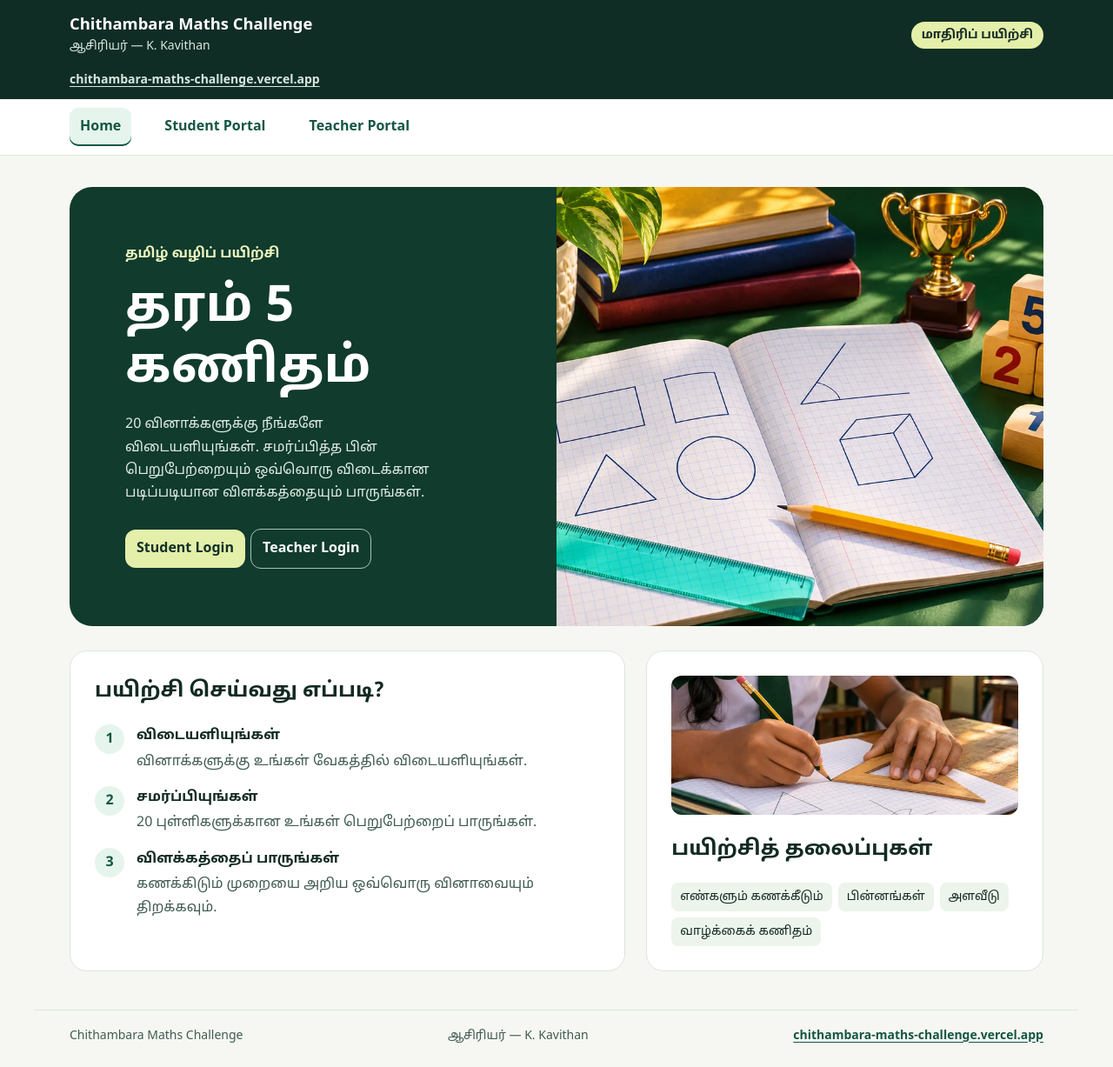
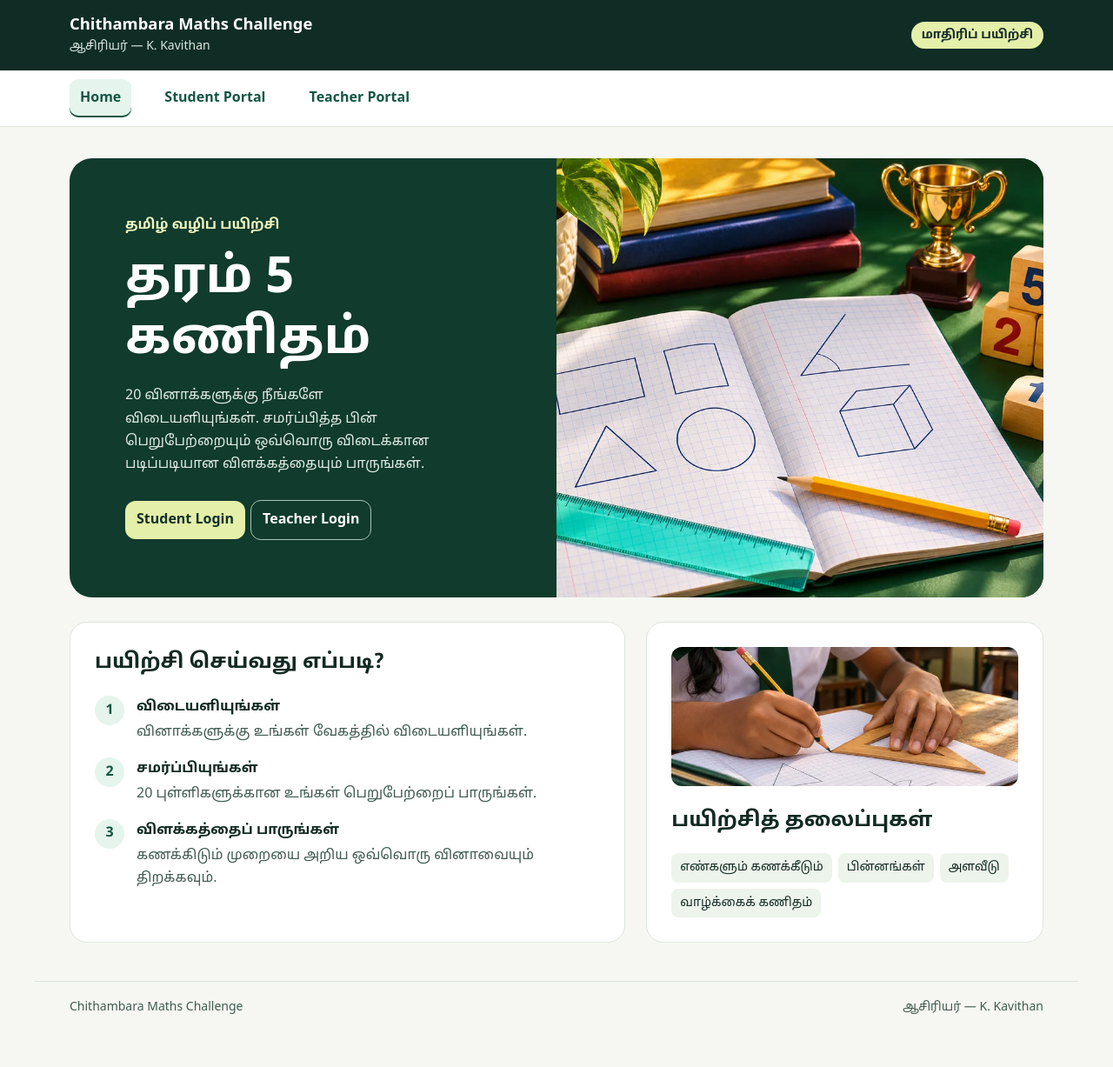
Before and after one commit to sanjeek/srilanka-tamil-maths-tutorial, a plain HTML site: page index.html in a window 1280 px wide. Shown: the whole page at 87% size. After the commit the page ends 1194 px from the top, so only its background shows below. Drawn offline with Linux system fonts and the light colour scheme.

Commit message:
Revert website address in header and footer

```diff
--- a/index.html
+++ b/index.html
@@ -53,11 +53,10 @@ table{width:100%;border-collapse:collapse}th,td{text-align:left;padding:12px 8px
   td,th{overflow-wrap:anywhere}
   .site-footer{display:grid;gap:5px}
 }
-.site-address{overflow-wrap:anywhere;font-size:.875rem;font-weight:600;text-underline-offset:.2em}header>.site-address{display:block;max-width:1200px;margin:auto;padding:0 clamp(16px,4vw,40px) 10px;color:#d7e8e1}.site-footer .site-address{color:var(--green)}
 </style>
 </head>
 <body>
-<header><div class="bar"><div class="brand"><div><strong lang="en">Chithambara Maths Challenge</strong><span class="teacher">ஆசிரியர் — <span lang="en">K. Kavithan</span></span></div></div><span class="badge">மாதிரிப் பயிற்சி</span></div><a class="site-address" href="https://chithambara-maths-challenge.vercel.app" lang="en">chithambara-maths-challenge.vercel.app</a></header>
+<header><div class="bar"><div class="brand"><div><strong lang="en">Chithambara Maths Challenge</strong><span class="teacher">ஆசிரியர் — <span lang="en">K. Kavithan</span></span></div></div><span class="badge">மாதிரிப் பயிற்சி</span></div></header>
 <nav class="portal-nav" aria-label="முதன்மை வழிசெலுத்தல்">
   <a lang="en" href="/">Home</a>
   <a lang="en" href="/student">Student Portal</a>
@@ -66,7 +65,7 @@ table{width:100%;border-collapse:collapse}th,td{text-align:left;padding:12px 8px
 </nav>
 <div id="portal-notice" role="status"></div>
 <main id="app"></main>
-<footer class="site-footer"><span lang="en">Chithambara Maths Challenge</span><span>ஆசிரியர் — <span lang="en">K. Kavithan</span></span><a class="site-address" href="https://chithambara-maths-challenge.vercel.app" lang="en">chithambara-maths-challenge.vercel.app</a></footer>
+<footer class="site-footer"><span lang="en">Chithambara Maths Challenge</span><span>ஆசிரியர் — <span lang="en">K. Kavithan</span></span></footer>
 <dialog id="submit-dialog" aria-labelledby="confirm-title">
 <h2 id="confirm-title">பயிற்சியைச் சமர்ப்பிக்கலாமா?</h2>
 <p id="confirm-text"></p>
```
